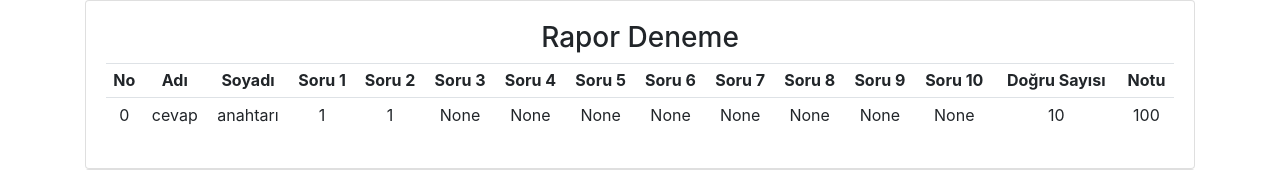
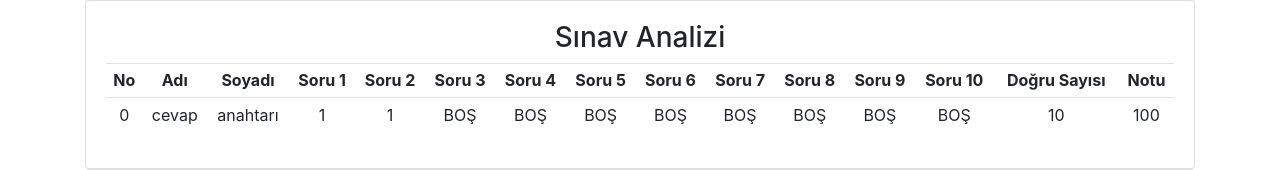
Before and after one commit to Python-Egitici-Egitimi-OOP-Grup-8/web_app_project, a Django app: page /ogretmen/raporal/3 in a window 1280 px wide. Shown: the part 56-226 px from the top of the page. Run offline with Django 3.2, Linux system fonts and the light colour scheme; data comes from the database, SQL or seed files in the repository; both versions use the stored data as it was after the commit; some libraries are stand-ins or nearby versions.

Commit message:
rapor kısmı devam

```diff
--- a/ogretmen/templates/ogretmen/rapor.html
+++ b/ogretmen/templates/ogretmen/rapor.html
@@ -4,7 +4,7 @@
         <div class="col-md text-center">
             <div class="col-md-0">
                 <div class="card card-body">
-                    <h3>Rapor Deneme </h3>
+                    <h3>Sınav Analizi </h3>
                     <table class="table table-sm">
                         <tr>
                             <th>No</th>
@@ -21,7 +21,7 @@
                                 {% for cell in ogrenci %}
                                     {% if forloop.counter > 3 and forloop.counter <= sorusayisi %}
                                         <td>
-                                        {% if cell == 'None' %}
+                                        {% if cell is None %}
                                             BOŞ
                                         {% elif cell == '1' %}
                                             A
@@ -63,10 +63,10 @@
                         </tr>
                         <tr>
                             <td></td>
-                        <td></td>
-                        <td></td>
-                        <td></td>
-                        <td></td>
+                            <td></td>
+                            <td></td>
+                            <td></td>
+                            <td></td>
                         </tr>
                     </table>
                 </div>
```
Also changed, not shown: db.sqlite3.
